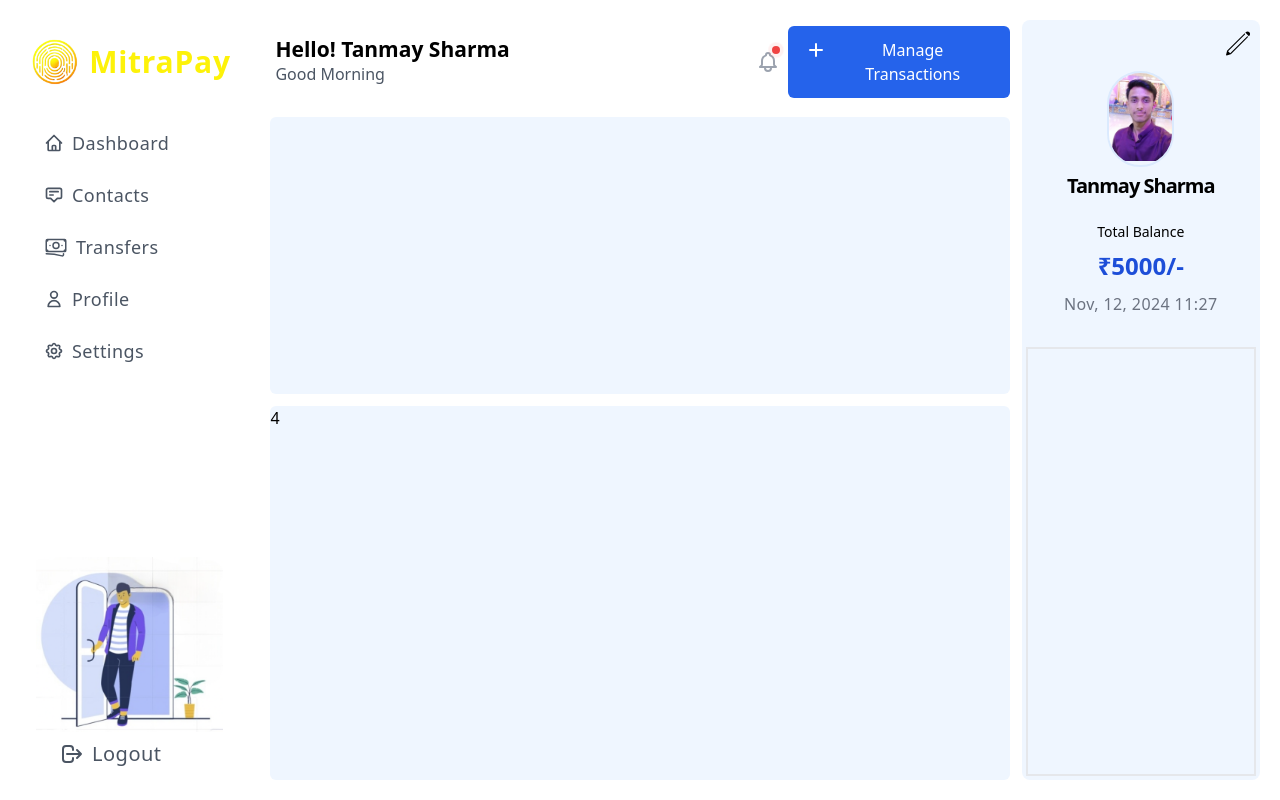
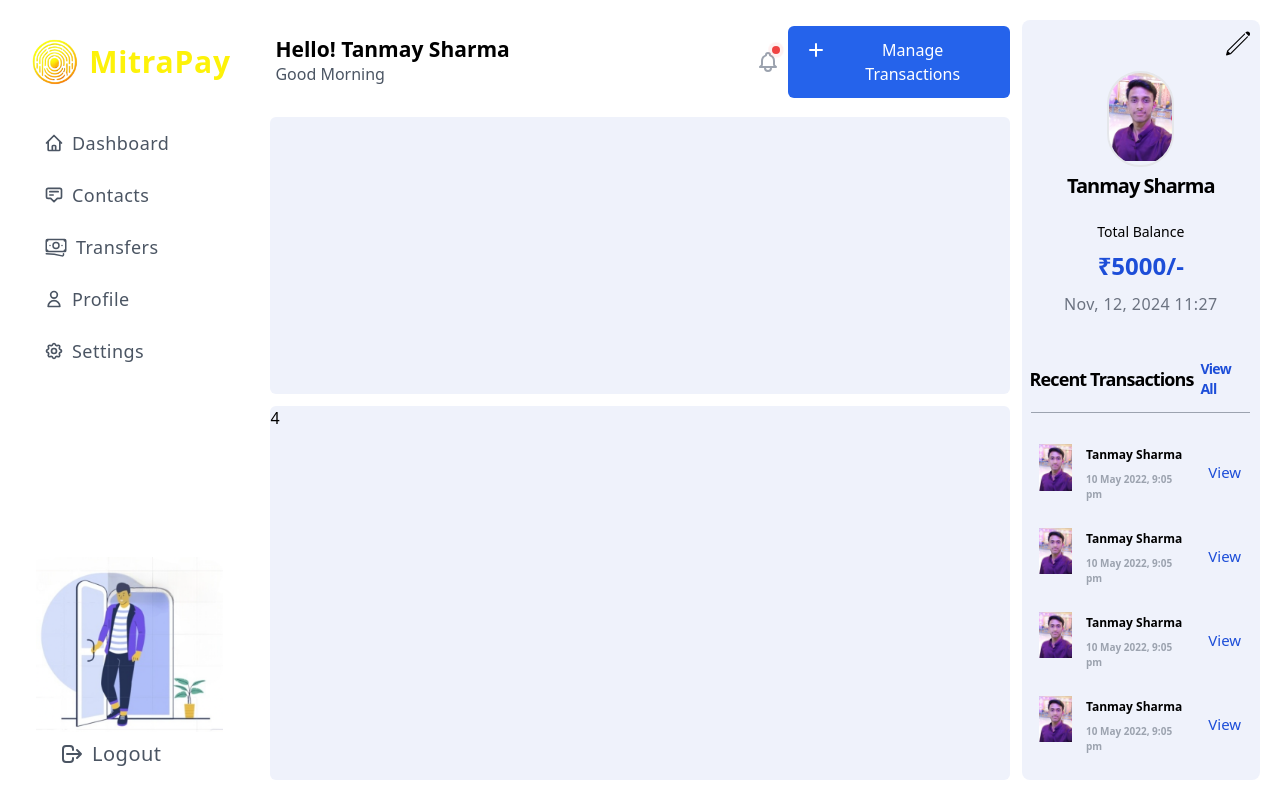
Before and after one commit to Tanmay-vats-sharma/MitraPay, a React (Vite) app in the folder Frontend/: page /dashboard in a window 1280 px wide. Built offline with nearby package versions, Linux system fonts and the light colour scheme; no server answers.

Commit message:
Balance div upadated

```diff
--- a/Frontend/src/Components/Common/Balance&History.jsx
+++ b/Frontend/src/Components/Common/Balance&History.jsx
@@ -19,7 +19,7 @@ export function Balance() {
         </div>
         <div className="w-[100%] h-[45%]">
           <div className="h-[100%] w-full flex flex-col items-center justify-evenly p-1  ">
-            <div className="h-[70%] w-[30%] overflow-hidden rounded-full border-2 border-blue-100">
+            <div className="h-[70%] w-[30%] overflow-hidden rounded-full border-2 ">
               <img src={Profile_pic} alt="" />
             </div>
             <div className="text-xl tracking-tighter font-semibold ">
@@ -39,7 +39,91 @@ export function Balance() {
           </div>
         </div>
       </div>
-      <div className="h-[57%] border-2"></div>
+      <div className="h-[57%]  flex items-center flex-col ">
+        <div className="h-[15%] w-[100%] flex justify-envenly items-center  p-1">
+          <div className="font-semibold tracking-tighter text-[18px] w-[75%] h-[100%] flex items-center">
+            <p>Recent Transactions</p>
+          </div>
+          <div className="font-semibold tracking-tighter text-sm w-[25%] h-[100%] flex items-center justify-end p-1 text-blue-700">
+            <p>View All</p>
+          </div>
+        </div>
+        <hr className="w-[95%] border-t-1 border-gray-400 items-center mb-2" />
+        <div className=" w-[95%] h-[83%] flex flex-col justify-evenly">
+          <div className="flex justify-evenly  h-[18%] w-[100%] hover:bg-blue-100 border-l-4 border-transparent hover:border-indigo-500">
+            <div className="w-[20%] h-[100%]   ">
+              <div className="h-[100%] w-[100%] overflow-hidden rounded-md  p-1">
+                <img src={Profile_pic} alt="" />
+              </div>
+            </div>
+            <div className="w-[60%] h-[100%]  flex flex-col justify-center items-center p-1">
+              <div className="w-[90%]  h-[47%] text-[12px] font-semibold">
+                <p>Tanmay Sharma</p>
+              </div>
+              <div className=" w-[90%]  h-[47%] text-[10px] text-gray-400 font-semibold">
+                <p>10 May 2022, 9:05 pm</p>
+              </div>
+            </div>
+            <div className="w-[25%] h-[100%]  flex flex-col justify-center items-center text-[15px] text-blue-700">
+              <p>View</p>
+            </div>
+          </div>
+          <div className="flex justify-evenly  h-[18%] w-[100%] hover:bg-blue-100 border-l-4 border-transparent hover:border-indigo-500">
+            <div className="w-[20%] h-[100%]   ">
+              <div className="h-[100%] w-[100%] overflow-hidden rounded-md   p-1">
+                <img src={Profile_pic} alt="" />
+              </div>
+            </div>
+            <div className="w-[60%] h-[100%]  flex flex-col justify-center items-center p-1">
+              <div className="w-[90%]  h-[47%] text-[12px] font-semibold">
+                <p>Tanmay Sharma</p>
+              </div>
+              <div className=" w-[90%]  h-[47%] text-[10px] text-gray-400 font-semibold">
+                <p>10 May 2022, 9:05 pm</p>
+              </div>
+            </div>
+            <div className="w-[25%] h-[100%]  flex flex-col justify-center items-center text-[15px] text-blue-700">
+              <p>View</p>
+            </div>
+          </div>
+          <div className="flex justify-evenly h-[18%] w-[100%] hover:bg-blue-100 border-l-4 border-transparent hover:border-indigo-500">
+            <div className="w-[20%] h-[100%]   ">
+              <div className="h-[100%] w-[100%] overflow-hidden rounded-md p-1 ">
+                <img src={Profile_pic} alt="" />
+              </div>
+            </div>
+            <div className="w-[60%] h-[100%]  flex flex-col justify-center items-center p-1">
+              <div className="w-[90%]  h-[47%] text-[12px] font-semibold">
+                <p>Tanmay Sharma</p>
+              </div>
+              <div className=" w-[90%]  h-[47%] text-[10px] text-gray-400 font-semibold">
+                <p>10 May 2022, 9:05 pm</p>
+              </div>
+            </div>
+            <div className="w-[25%] h-[100%]  flex flex-col justify-center items-center text-[15px] text-blue-700">
+              <p>View</p>
+            </div>
+          </div>
+          <div className="flex justify-evenly h-[18%] w-[100%] hover:bg-blue-100 border-l-4 border-transparent hover:border-indigo-500">
+            <div className="w-[20%] h-[100%]   ">
+              <div className="h-[100%] w-[100%] overflow-hidden rounded-md  p-1">
+                <img src={Profile_pic} alt="" />
+              </div>
+            </div>
+            <div className="w-[60%] h-[100%]  flex flex-col justify-center items-center p-1">
+              <div className="w-[90%]  h-[47%] text-[12px] font-semibold">
+                <p>Tanmay Sharma</p>
+              </div>
+              <div className=" w-[90%]  h-[47%] text-[10px] text-gray-400 font-semibold">
+                <p>10 May 2022, 9:05 pm</p>
+              </div>
+            </div>
+            <div className="w-[25%] h-[100%]  flex flex-col justify-center items-center text-[15px] text-blue-700">
+              <p>View</p>
+            </div>
+          </div>
+        </div>
+      </div>
     </>
   );
 }
--- a/Frontend/src/Components/Common/header.jsx
+++ b/Frontend/src/Components/Common/header.jsx
@@ -4,9 +4,9 @@ import Logo from "../../Assets/Logo2.png";
 export function Header() {
   return (
     <>
-      <div class="flex items-center justify-start  h-[100%] w-[24%]">
+      <div className="flex items-center justify-start  h-[100%] w-[24%]">
         <img src={Logo} alt="Logo" class="h-12 w-20%" />
-        <h1 class="text-3xl font-bold tracking-wide text-[#FDF209]">
+        <h1 className="text-3xl font-bold tracking-wide text-[#FDF209]">
           MitraPay
         </h1>
       </div>
--- a/Frontend/src/Pages/Dashboard.jsx
+++ b/Frontend/src/Pages/Dashboard.jsx
@@ -10,14 +10,16 @@ function Dashboard() {
         <div className=" col-span-8 row-span-1  flex items-center justify-between  ">
           <Header></Header>
         </div>
-          <div className="bg-blue-50 rounded-lg col-span-2 row-span-8 p-1">
+        <div className=" bg-[#EFF2FB] rounded-lg col-span-2 row-span-8 p-1">
           <Balance></Balance>
         </div>
         <div className=" col-span-2  row-span-7  p-1 ">
           <Navbar></Navbar>
         </div>
-          <div className="bg-blue-50 rounded-md col-span-6 row-span-3 "></div>
-          <div className="bg-blue-50 rounded-md  col-span-6 row-span-4">4</div>
+        <div className="bg-[#EFF2FB] rounded-md col-span-6 row-span-3 "></div>
+        <div className="bg-[#EFF2FB]   rounded-md  col-span-6 row-span-4">
+          4
+        </div>
       </div>
     </>
   );
```
Lines whose indentation alone changed are shown as unchanged.
